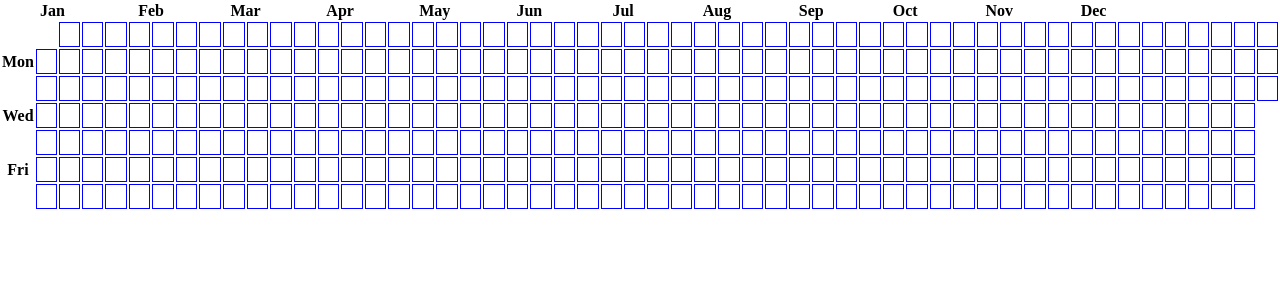
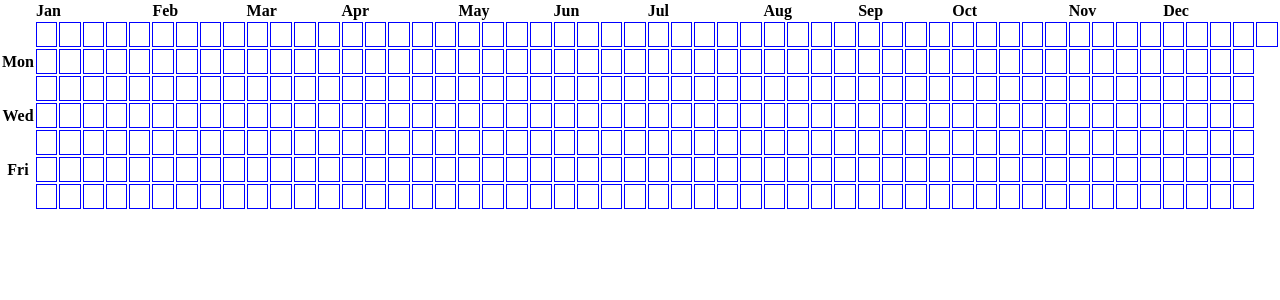
Before and after one commit to Poobly/day-planner, a Flask app: page /pomodoro/progress in a window 1280 px wide. Shown: the part 36-336 px from the top of the page. Run offline with Flask 3, Linux system fonts and the light colour scheme; a user stored in the database is signed in; lists and menus that the app fills with data are empty.

Commit message:
Month table headers now colspan the same amount of weeks starting with a day from that month

```diff
--- a/static/styles/progress.css
+++ b/static/styles/progress.css
@@ -9,5 +9,5 @@
 }
 
 .table-header-month {
-
+    text-align: left;
 }
--- a/templates/pomodoro/progress.html
+++ b/templates/pomodoro/progress.html
@@ -14,18 +14,19 @@
         <table id="progress-table" class="progress-table">
             <thead>
                 <tr>
-                    <th class="table-header-month" colspan="4">Jan</th>
-                    <th class="table-header-month" colspan="4">Feb</th>
-                    <th class="table-header-month" colspan="4">Mar</th>
-                    <th class="table-header-month" colspan="4">Apr</th>
-                    <th class="table-header-month" colspan="4">May</th>
-                    <th class="table-header-month" colspan="4">Jun</th>
-                    <th class="table-header-month" colspan="4">Jul</th>
-                    <th class="table-header-month" colspan="4">Aug</th>
-                    <th class="table-header-month" colspan="4">Sep</th>
-                    <th class="table-header-month" colspan="4">Oct</th>
-                    <th class="table-header-month" colspan="4">Nov</th>
-                    <th class="table-header-month" colspan="4">Dec</th>
+                    <th></th>
+                    <th id="header-jan" class="table-header-month" colspan="4">Jan</th>
+                    <th id="header-feb" class="table-header-month" colspan="4">Feb</th>
+                    <th id="header-mar" class="table-header-month" colspan="4">Mar</th>
+                    <th id="header-apr" class="table-header-month" colspan="4">Apr</th>
+                    <th id="header-may" class="table-header-month" colspan="4">May</th>
+                    <th id="header-jun" class="table-header-month" colspan="4">Jun</th>
+                    <th id="header-jul" class="table-header-month" colspan="4">Jul</th>
+                    <th id="header-aug" class="table-header-month" colspan="4">Aug</th>
+                    <th id="header-sep" class="table-header-month" colspan="4">Sep</th>
+                    <th id="header-oct" class="table-header-month" colspan="4">Oct</th>
+                    <th id="header-nov" class="table-header-month" colspan="4">Nov</th>
+                    <th id="header-dec" class="table-header-month" colspan="4">Dec</th>
                 </tr>
             </thead>
             <tbody>
```
Also changed, not shown: static/scripts/progress.js (+42 -5 lines).
